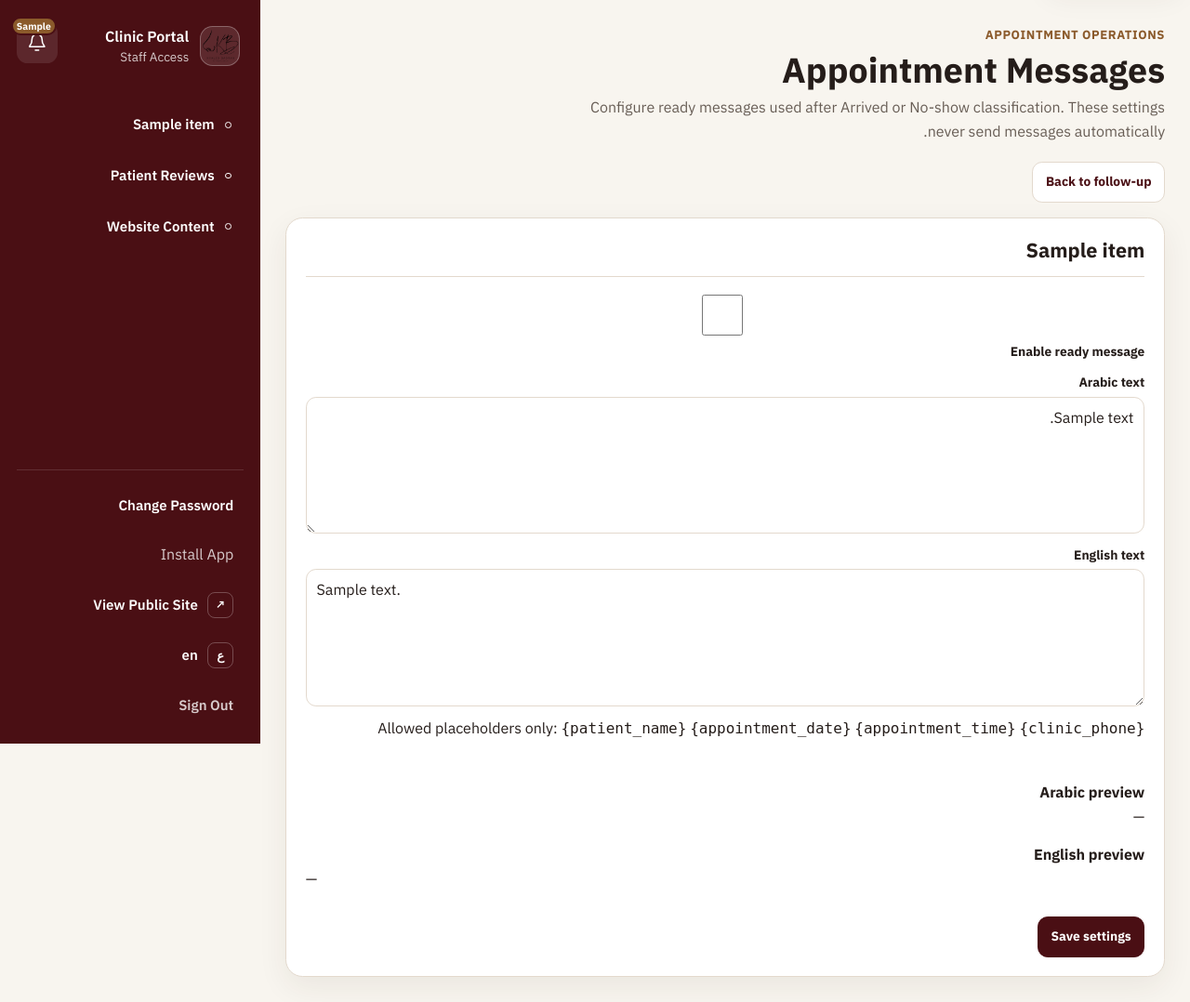
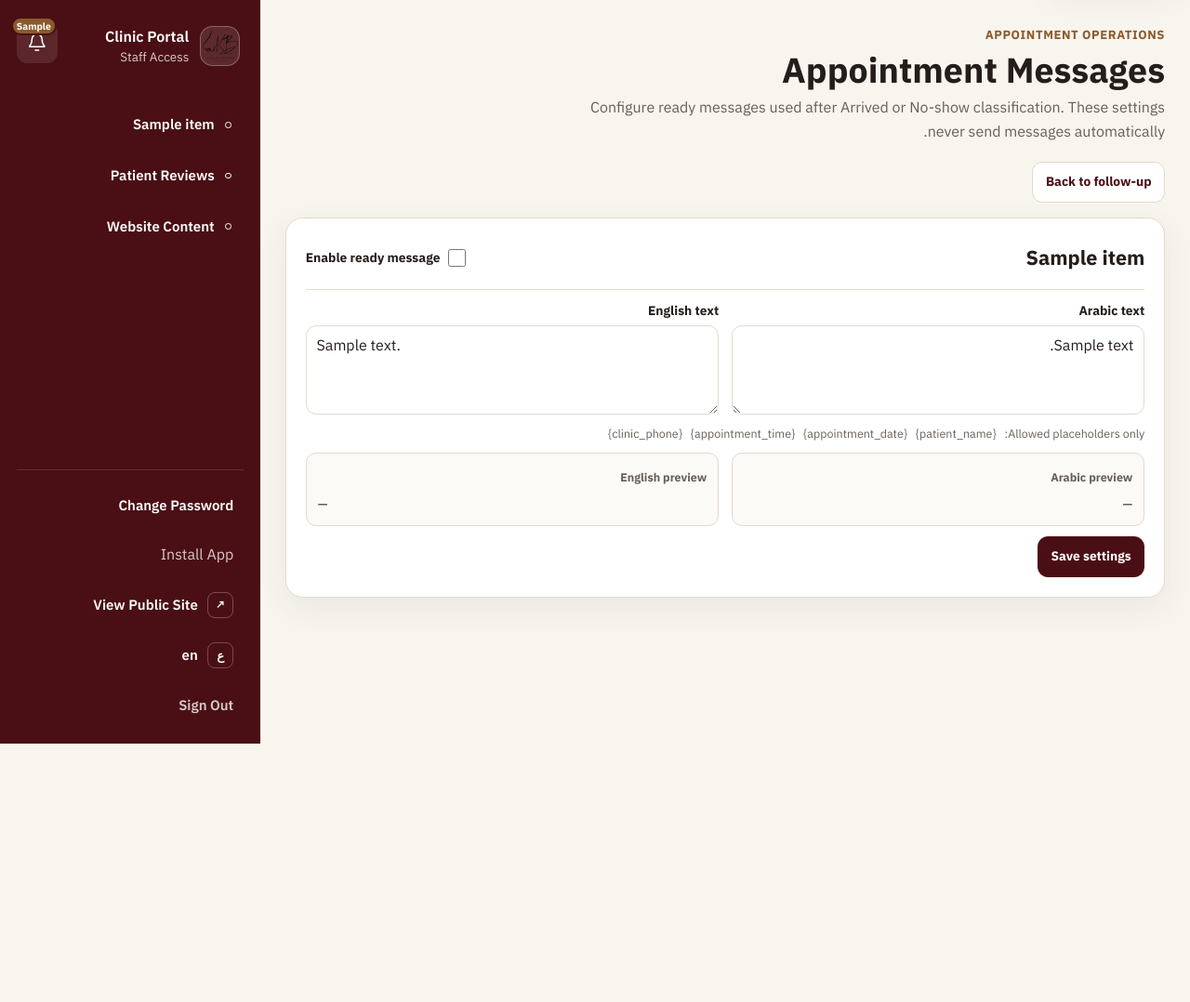
Before and after one commit to sami77337/khaled-badran-clinic, a Django app: template templates/dashboard/appointment_message_settings.html in a window 1280 px wide. Shown: the whole page at 93% size. After the commit the page ends 800 px from the top, so only its background shows below. Run offline with Django 5.2, Linux system fonts and the light colour scheme; the template is opened without the code that fills it: most values are stand-ins (such as "Sample title", 1, 10 or a date in 2020); parts of the project's set-up code (start-up, migrations or seed data) failed here and were passed over.

Commit message:
fix(dashboard): compact appointment message settings layout

```diff
--- /dev/null
+++ b/static/css/dashboard-appointment-messages.css
@@ -0,0 +1,94 @@
+.message-settings-card + .message-settings-card {
+    margin-block-start: 1rem;
+}
+
+.message-settings-form {
+    border-block-start: 0;
+    padding-block: 0;
+}
+
+.message-settings-header {
+    flex-wrap: wrap;
+    gap: 0.3rem 0.75rem;
+    margin-block-end: 0;
+    border-block-end: 1px solid var(--dashboard-line);
+    padding-block-end: 0.7rem;
+}
+
+.message-settings-activation {
+    display: inline-flex;
+    min-width: 0;
+    min-height: 2.75rem;
+    align-items: center;
+    gap: 0.55rem;
+    color: var(--dashboard-ink);
+    font-size: 0.86rem;
+    font-weight: 700;
+    overflow-wrap: anywhere;
+    cursor: pointer;
+}
+
+.message-settings-activation input {
+    width: 1.15rem;
+    height: 1.15rem;
+    flex: 0 0 1.15rem;
+    margin: 0;
+    accent-color: var(--dashboard-burgundy);
+}
+
+.message-settings-grid {
+    display: grid;
+    min-width: 0;
+    grid-template-columns: minmax(0, 1fr);
+    gap: 0.85rem;
+}
+
+.message-settings-form textarea {
+    min-height: 5.75rem;
+    text-align: start;
+}
+
+.message-settings-help {
+    display: flex;
+    min-width: 0;
+    flex-wrap: wrap;
+    gap: 0.3rem 0.55rem;
+    margin: 0;
+    color: var(--dashboard-muted);
+    font-size: 0.78rem;
+    line-height: 1.5;
+    overflow-wrap: anywhere;
+}
+
+.message-settings-help code {
+    min-width: 0;
+    font-family: var(--dashboard-font-en);
+    unicode-bidi: isolate;
+}
+
+.message-settings-preview {
+    min-width: 0;
+    border: 1px solid var(--dashboard-line);
+    border-radius: 0.68rem;
+    background: var(--dashboard-ivory);
+    padding: 0.75rem;
+    overflow-wrap: anywhere;
+}
+
+.message-settings-preview strong {
+    color: var(--dashboard-muted);
+    font-size: 0.78rem;
+}
+
+.message-settings-preview p {
+    margin: 0.3rem 0 0;
+    font-size: 0.86rem;
+    text-align: start;
+    white-space: pre-wrap;
+}
+
+@media (min-width: 64rem) {
+    .message-settings-grid {
+        grid-template-columns: repeat(2, minmax(0, 1fr));
+    }
+}
--- a/templates/dashboard/appointment_message_settings.html
+++ b/templates/dashboard/appointment_message_settings.html
@@ -3,6 +3,7 @@
 
 {% block dashboard_styles %}
 <link rel="stylesheet" href="{% static 'css/dashboard-appointments.css' %}">
+<link rel="stylesheet" href="{% static 'css/dashboard-appointment-messages.css' %}">
 {% endblock %}
 
 {% block dashboard_content %}
@@ -20,28 +21,34 @@
   {% if messages %}<div class="appointment-messages" role="status" aria-live="polite">{% for message in messages %}<p>{{ message }}</p>{% endfor %}</div>{% endif %}
 
   {% for item in message_settings %}
-  <section class="appointments-results" aria-labelledby="message-setting-{{ item.event }}">
-    <div class="appointments-section-heading"><h2 id="message-setting-{{ item.event }}">{{ item.label }}</h2></div>
-    <form class="appointment-operation-form" method="post" action="{{ settings_url }}">
+  <section class="appointments-results message-settings-card" aria-labelledby="message-setting-{{ item.event }}">
+    <form class="appointment-operation-form message-settings-form" method="post" action="{{ settings_url }}">
       {% csrf_token %}
       <input type="hidden" name="event" value="{{ item.event }}">
-      <div class="appointment-field">
-        <label><input type="checkbox" name="is_active" {% if item.is_active %}checked{% endif %}> {% if is_arabic %}تفعيل الرسالة الجاهزة{% else %}Enable ready message{% endif %}</label>
+      <div class="appointments-section-heading message-settings-header">
+        <h2 id="message-setting-{{ item.event }}">{{ item.label }}</h2>
+        <label class="message-settings-activation"><input type="checkbox" name="is_active" {% if item.is_active %}checked{% endif %}> <span>{% if is_arabic %}تفعيل الرسالة الجاهزة{% else %}Enable ready message{% endif %}</span></label>
       </div>
+      <div class="message-settings-grid">
         <div class="appointment-field">
           <label for="text-ar-{{ item.event }}">{% if is_arabic %}النص العربي{% else %}Arabic text{% endif %}</label>
-        <textarea id="text-ar-{{ item.event }}" name="text_ar" maxlength="2000" rows="5">{{ item.text_ar }}</textarea>
+          <textarea id="text-ar-{{ item.event }}" name="text_ar" maxlength="2000" rows="3" dir="rtl" lang="ar" aria-describedby="message-placeholders-{{ item.event }}">{{ item.text_ar }}</textarea>
         </div>
         <div class="appointment-field">
           <label for="text-en-{{ item.event }}">{% if is_arabic %}النص الإنجليزي{% else %}English text{% endif %}</label>
-        <textarea id="text-en-{{ item.event }}" name="text_en" maxlength="2000" rows="5" dir="ltr">{{ item.text_en }}</textarea>
+          <textarea id="text-en-{{ item.event }}" name="text_en" maxlength="2000" rows="3" dir="ltr" lang="en" aria-describedby="message-placeholders-{{ item.event }}">{{ item.text_en }}</textarea>
         </div>
-      <p class="appointments-help">{% if is_arabic %}المتغيرات المسموحة فقط:{% else %}Allowed placeholders only:{% endif %} <code>{patient_name}</code> <code>{appointment_date}</code> <code>{appointment_time}</code> <code>{clinic_phone}</code></p>
-      <div class="appointment-history-panel">
+      </div>
+      <p class="message-settings-help" id="message-placeholders-{{ item.event }}"><span>{% if is_arabic %}المتغيرات المسموحة فقط:{% else %}Allowed placeholders only:{% endif %}</span> <code dir="ltr">{patient_name}</code> <code dir="ltr">{appointment_date}</code> <code dir="ltr">{appointment_time}</code> <code dir="ltr">{clinic_phone}</code></p>
+      <div class="message-settings-grid">
+        <div class="message-settings-preview">
           <strong>{% if is_arabic %}معاينة عربية{% else %}Arabic preview{% endif %}</strong>
-        <p>{{ item.preview_ar|default:"—" }}</p>
+          <p dir="rtl" lang="ar">{{ item.preview_ar|default:"—" }}</p>
+        </div>
+        <div class="message-settings-preview">
           <strong>{% if is_arabic %}معاينة إنجليزية{% else %}English preview{% endif %}</strong>
-        <p dir="ltr">{{ item.preview_en|default:"—" }}</p>
+          <p dir="ltr" lang="en">{{ item.preview_en|default:"—" }}</p>
+        </div>
       </div>
       <button class="appointment-button appointment-button-primary" type="submit">{% if is_arabic %}حفظ الإعدادات{% else %}Save settings{% endif %}</button>
     </form>
```
Lines whose indentation alone changed are shown as unchanged.
